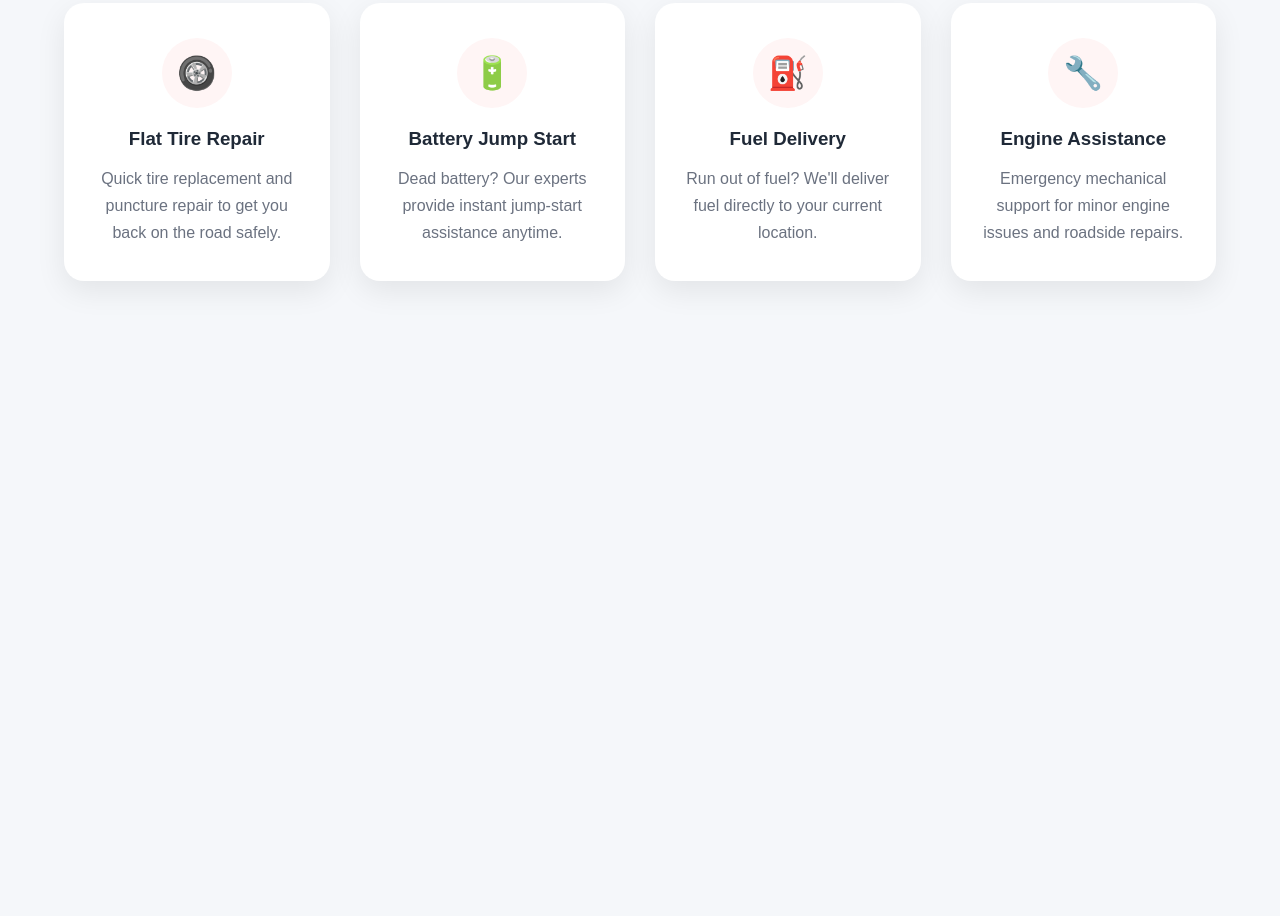
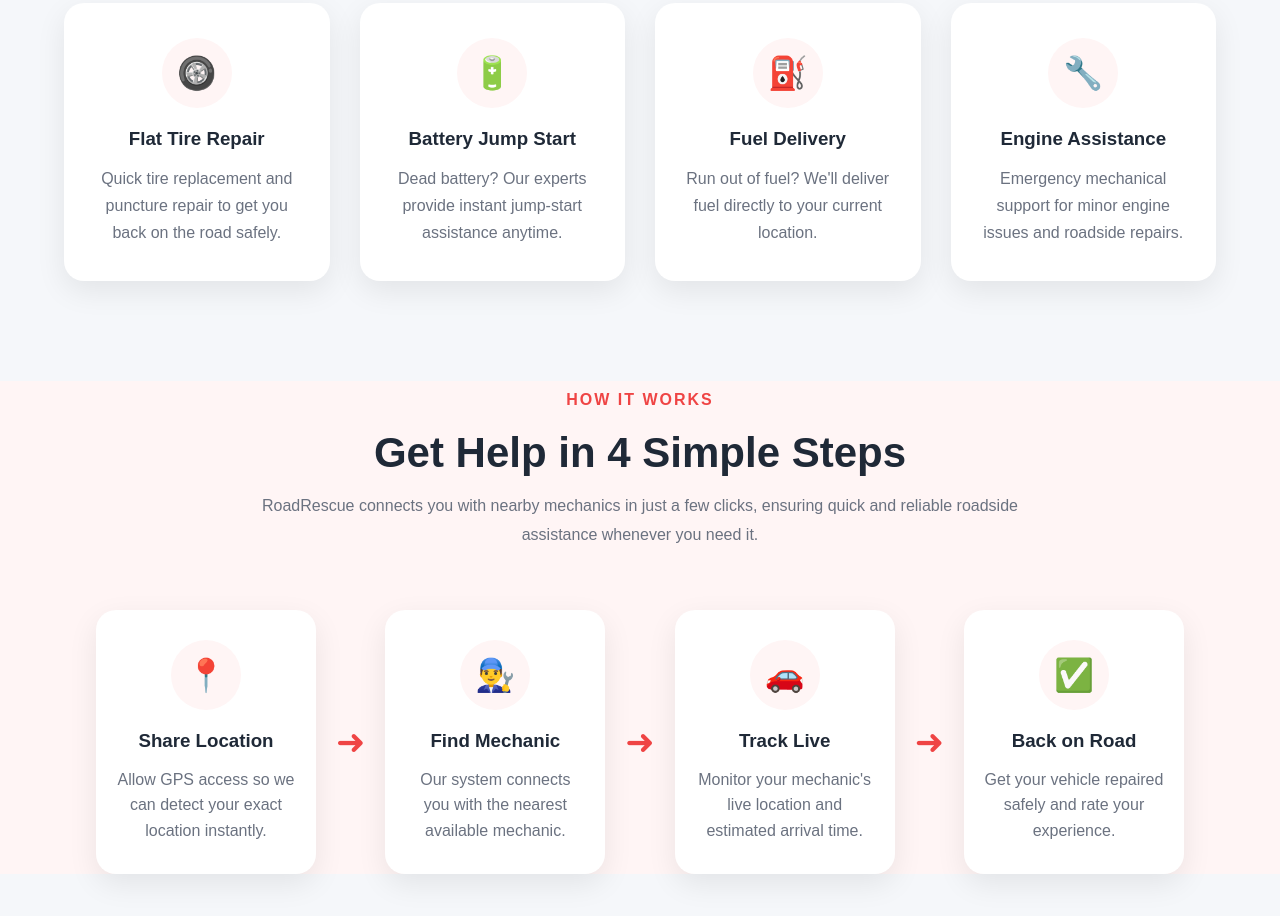
Before and after one commit to miralsolanki17/RoadRescue, a plain HTML site: page Index.html in a window 1280 px wide. Shown: the part 973-1889 px from the top of the page. Before the commit the page ends 1354 px from the top, so only its background shows below. Drawn offline with Linux system fonts and the light colour scheme.

Commit message:
How it work Section done

```diff
--- a/Index.html
+++ b/Index.html
@@ -86,6 +86,51 @@
     </div>
 
 </section>
+<section class="how-it-works">
+
+    <h4>HOW IT WORKS</h4>
+    <h2>Get Help in 4 Simple Steps</h2>
+
+    <p class="how-subtitle">
+        RoadRescue connects you with nearby mechanics in just a few clicks,
+        ensuring quick and reliable roadside assistance whenever you need it.
+    </p>
+
+    <div class="steps">
+
+        <div class="step">
+            <div class="step-icon">📍</div>
+            <h3>Share Location</h3>
+            <p>Allow GPS access so we can detect your exact location instantly.</p>
+        </div>
+
+        <div class="arrow">➜</div>
+
+        <div class="step">
+            <div class="step-icon">👨‍🔧</div>
+            <h3>Find Mechanic</h3>
+            <p>Our system connects you with the nearest available mechanic.</p>
+        </div>
+
+        <div class="arrow">➜</div>
+
+        <div class="step">
+            <div class="step-icon">🚗</div>
+            <h3>Track Live</h3>
+            <p>Monitor your mechanic's live location and estimated arrival time.</p>
+        </div>
+
+        <div class="arrow">➜</div>
+
+        <div class="step">
+            <div class="step-icon">✅</div>
+            <h3>Back on Road</h3>
+            <p>Get your vehicle repaired safely and rate your experience.</p>
+        </div>
+
+    </div>
+
+</section>
 </body>
 
 </html>
--- a/style.css
+++ b/style.css
@@ -256,3 +256,79 @@ body {
 }
 
 }
+.how-it-works{
+    width:100%;
+    margin:100px auto;
+    text-align:center;
+    background-color: #fff5f5;
+}
+
+.how-it-works h4{
+    color:#ef4444;
+    letter-spacing:2px;
+    margin-bottom:10px;
+    padding: 10px;
+}
+
+.how-it-works h2{
+    font-size:42px;
+    color:#1f2937;
+    margin-bottom:15px;
+}
+
+.how-subtitle{
+    width:60%;
+    margin:auto;
+    color:#6b7280;
+    line-height:1.8;
+    margin-bottom:60px;
+}
+
+.steps{
+    display:flex;
+    justify-content:center;
+    align-items:center;
+    gap:20px;
+    flex-wrap:wrap;
+}
+
+.step{
+    width:220px;
+    padding:30px 20px;
+    background:white;
+    border-radius:20px;
+    box-shadow:0 10px 30px rgba(0,0,0,.08);
+    transition:.3s;
+}
+
+.step:hover{
+    transform:translateY(-10px);
+}
+
+.step-icon{
+    width:70px;
+    height:70px;
+    background:#FFF5F5;
+    margin:auto;
+    border-radius:50%;
+    display:flex;
+    justify-content:center;
+    align-items:center;
+    font-size:32px;
+    margin-bottom:20px;
+}
+
+.step h3{
+    margin-bottom:15px;
+    color:#1f2937;
+}
+
+.step p{
+    color:#6b7280;
+    line-height:1.6;
+}
+
+.arrow{
+    font-size:35px;
+    color:#ef4444;
+}
```
